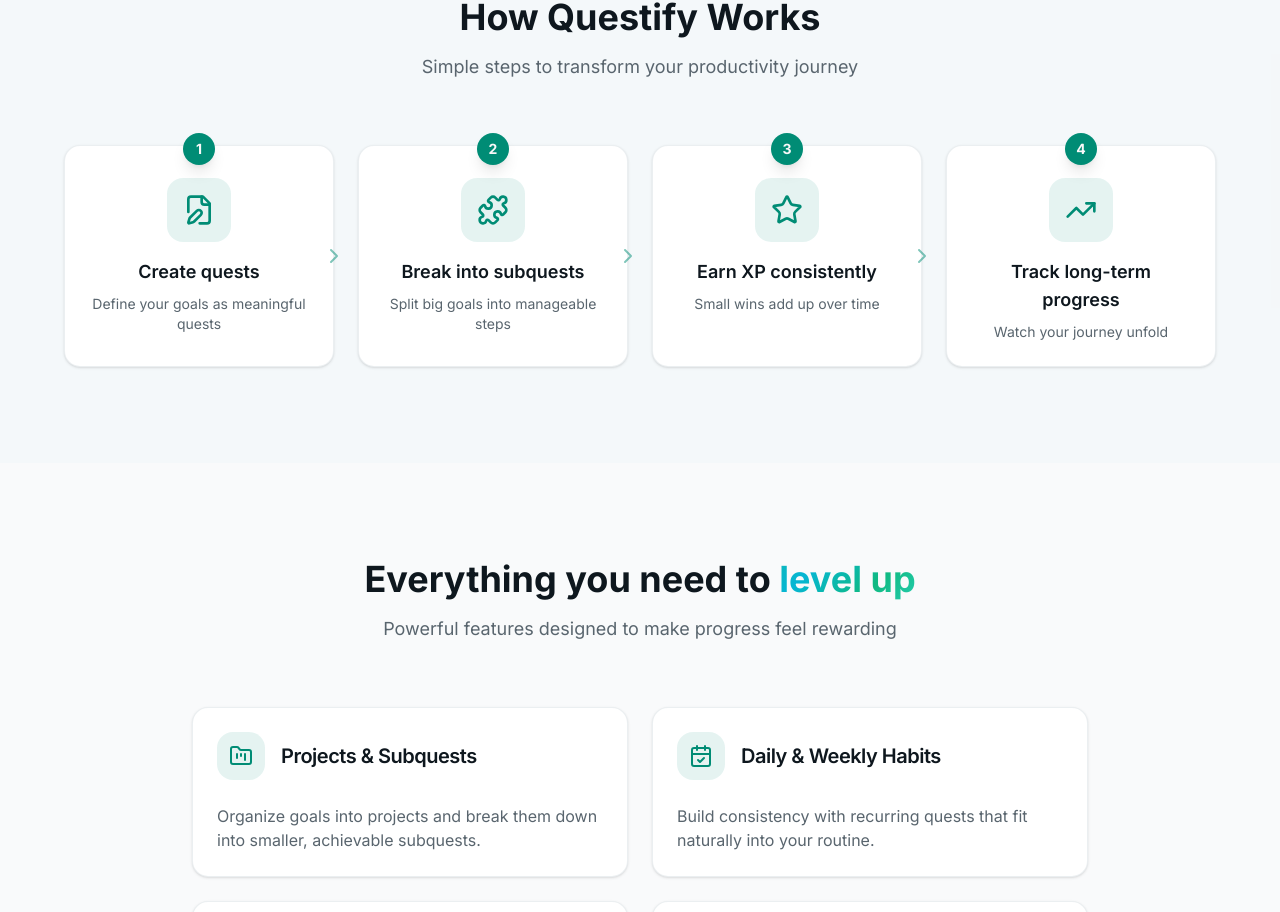
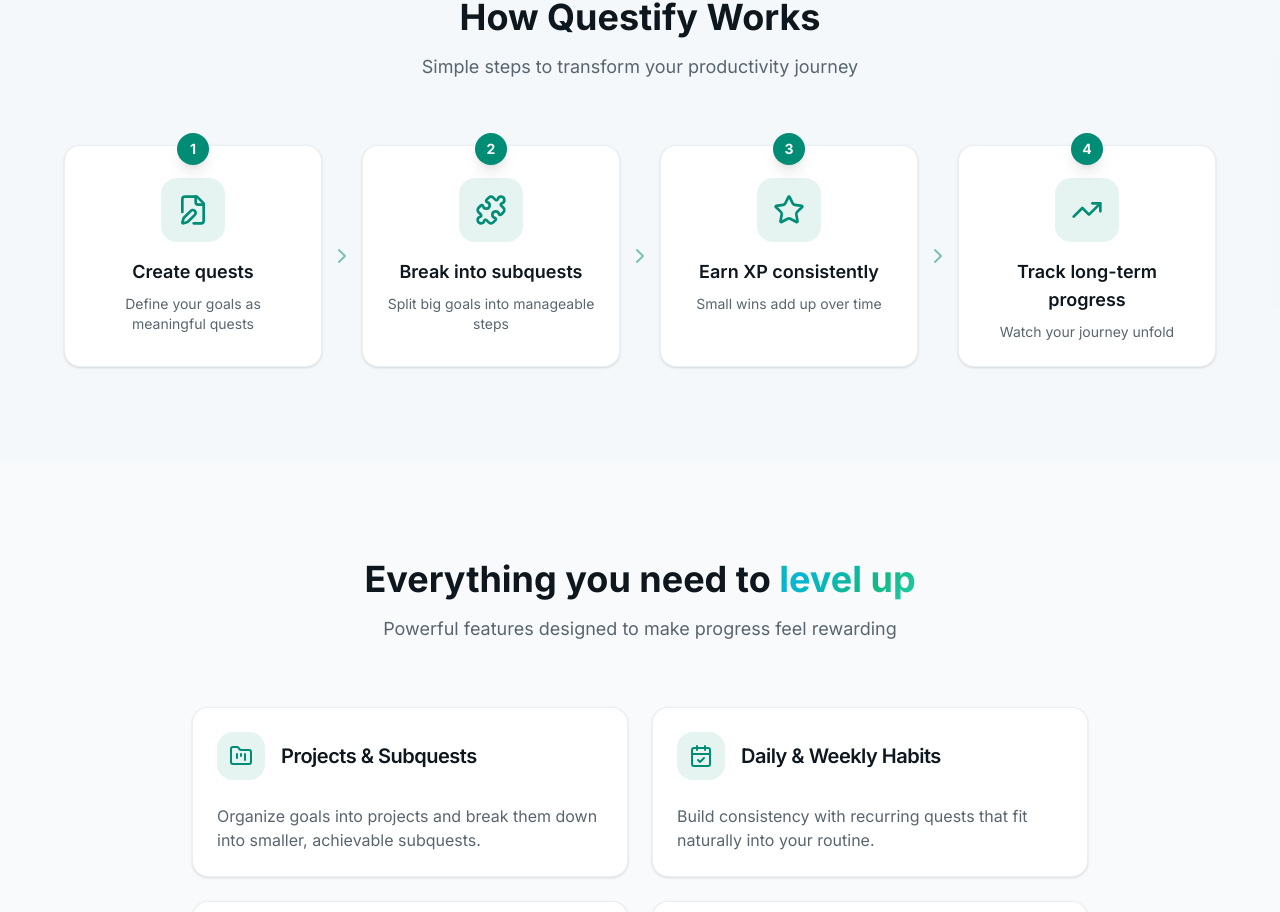
Before and after one commit to axelfrache/questify-landing, a React (Vite) app: page / in a window 1280 px wide. Shown: the part 963-1875 px from the top of the page. Built offline with nearby package versions, Linux system fonts and the light colour scheme.

Commit message:
fix: center arrows between cards and improve spacing

```diff
--- a/src/components/landing/HowItWorks.tsx
+++ b/src/components/landing/HowItWorks.tsx
@@ -34,7 +34,7 @@
           </p>
         </div>
 
-        <div className="grid grid-cols-1 sm:grid-cols-2 lg:grid-cols-4 gap-6 max-w-6xl mx-auto">
+        <div className="grid grid-cols-1 sm:grid-cols-2 lg:grid-cols-4 gap-8 lg:gap-10 max-w-6xl mx-auto">
           {steps.map((step, index) => (
             <div key={step.title} className="relative">
               <div className="relative group h-full">
@@ -51,7 +51,7 @@
               </div>
 
               {index < steps.length - 1 && (
-                <div className="hidden lg:flex absolute top-1/2 -right-3 -translate-y-1/2 z-20">
+                <div className="hidden lg:flex absolute top-1/2 -translate-y-1/2 left-full translate-x-[calc(1.25rem-50%)] z-20">
                   <ChevronRight className="w-6 h-6 text-primary/50" />
                 </div>
               )}
```
